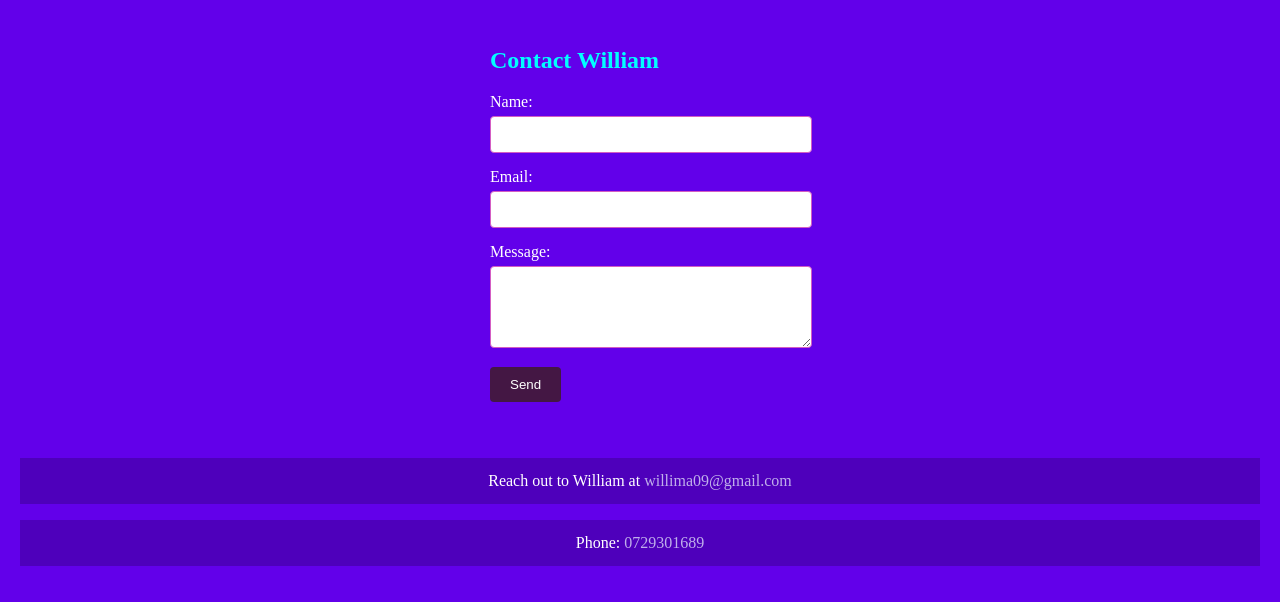
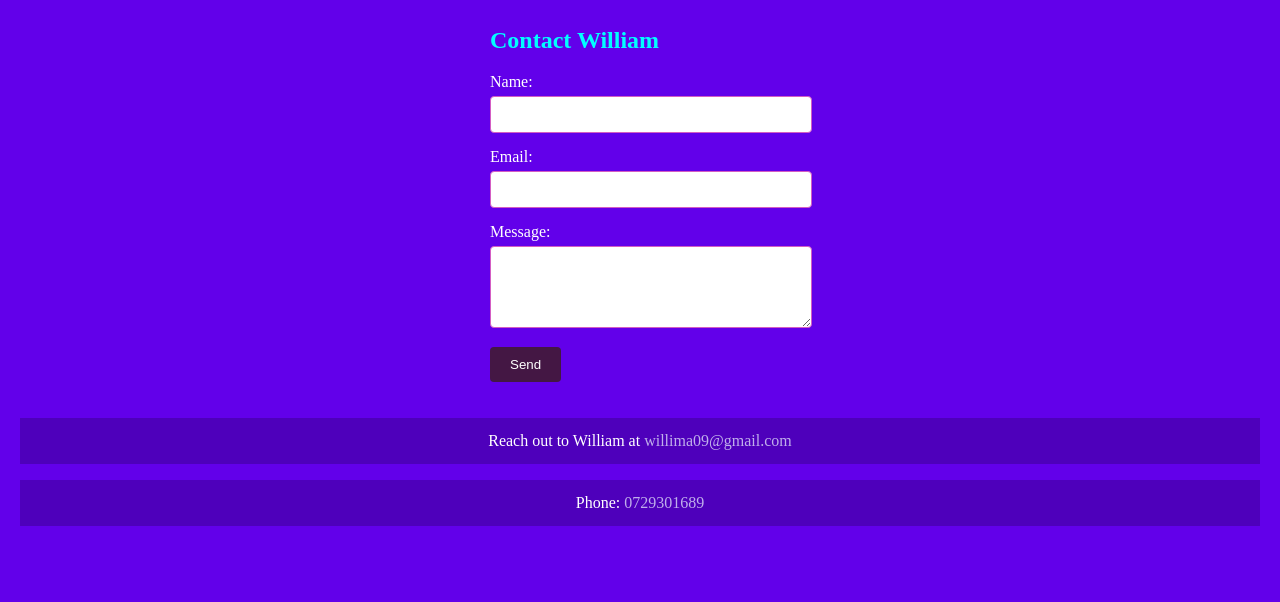
Before and after one commit to ibconcept/WilliamMainaPortfolio.github.io, a plain HTML site: page index.html in a window 1280 px wide. Shown: the part 1887-2489 px from the top of the page. After the commit the page ends 2449 px from the top, so only its background shows below. Drawn offline with Linux system fonts and the light colour scheme.

Commit message:
Update styles.css
contact form changes

```diff
--- a/styles.css
+++ b/styles.css
@@ -53,6 +53,7 @@ p {
   background-color: rgba(0, 0, 0, 0.2);
   color: white; /* Assuming you want white text on the black background */
   padding: 10px;
+
 }
 
 ul {
@@ -91,7 +92,7 @@ strong {
 .contact-form {
   max-width: 300px ;
   margin: 00 auto;
-  padding: 20px;
+  padding: 0px auto;
   }
 
 .contact-form h2 {
```
